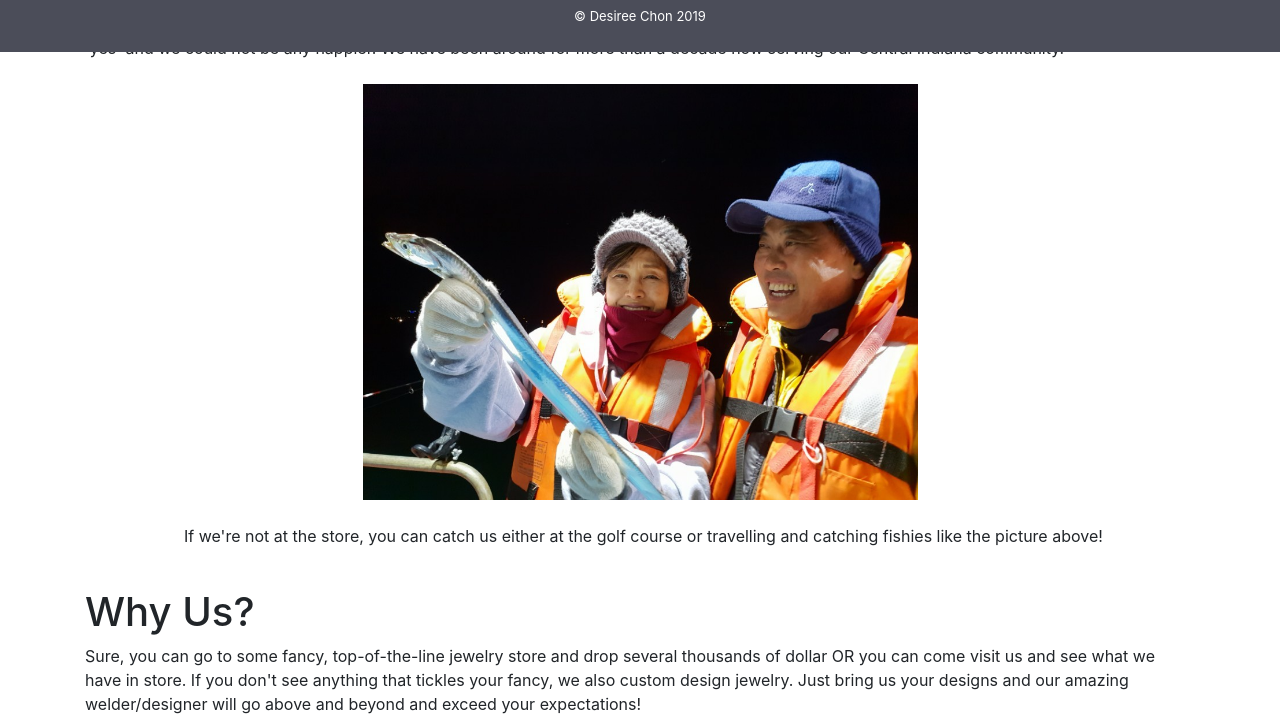
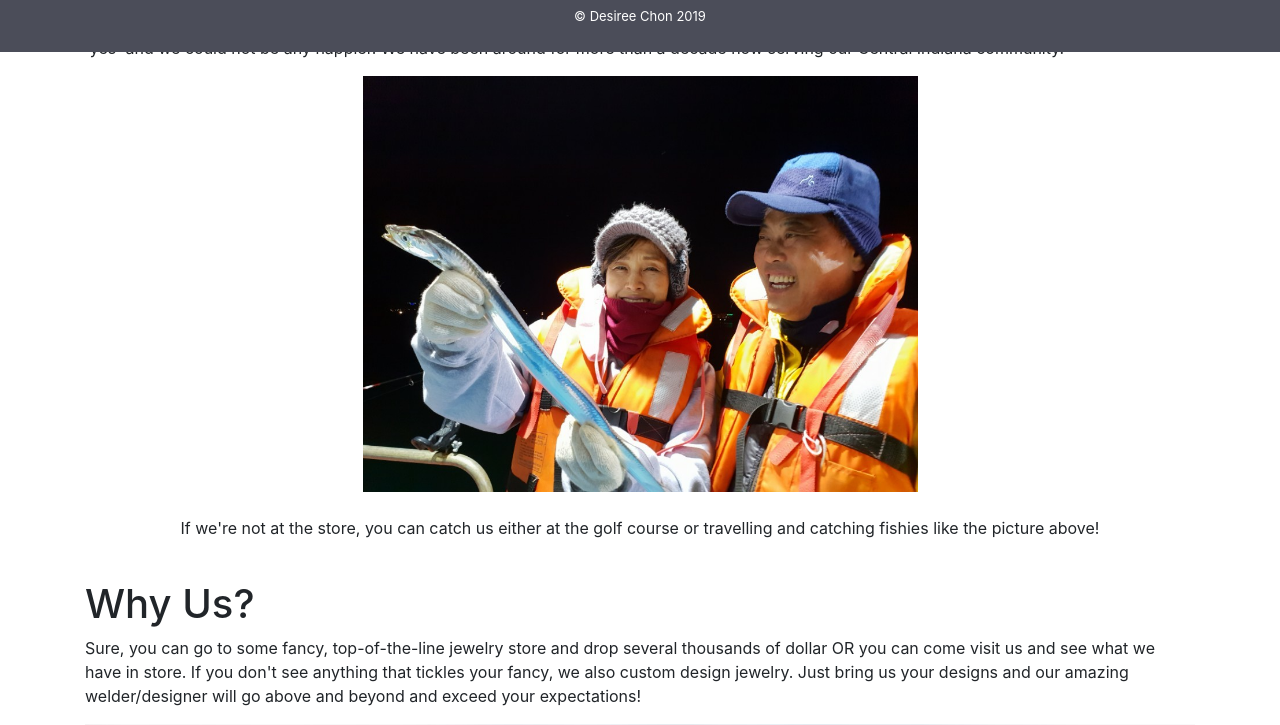
Before and after one commit to ddchon/happy_jewelry, a Django app: template happy_jewelry_proj/templates/happyjewelry_pages/home.html in a window 1280 px wide. Shown: the part 748-1473 px from the top of the page. Run offline with Django 3.2, Linux system fonts and the light colour scheme; the template is opened without the code that fills it, so the values that code supplies are empty; some libraries are stand-ins or nearby versions.

Commit message:
changed a bit of styling

```diff
--- a/happy_jewelry_proj/happyjewelry_pages/static/pages_styles.css
+++ b/happy_jewelry_proj/happyjewelry_pages/static/pages_styles.css
@@ -10,9 +10,8 @@
 
 #home_title {
     position: relative;
-    bottom: 100%;
     width: auto;
-    margin: auto;
+    margin: 40% 0% 25% 25%;
     text-align: center;
 }
 
--- a/happy_jewelry_proj/templates/happyjewelry_pages/home.html
+++ b/happy_jewelry_proj/templates/happyjewelry_pages/home.html
@@ -17,14 +17,11 @@
     <div class="abt_us">
         <div class="container">
                 <h1>Who Are We?</h1>
-                <p>We are a family owned jewelry store.  Born and raised in South Korea, we immigrated to the United States.  We tried our hands in many service jobs and nothing seemed to be the right fit.  A friend of ours knew someone who was selling their jewelry store and asked if we were interested.  We said 'yes' and we could not be any happier.  We have been around for more than a decade now serving our Central Indiana community.
-                <br>
-                <br>
+                <p>We are a family owned jewelry store.  Born and raised in South Korea, we immigrated to the United States.  We tried our hands in many service jobs and nothing seemed to be the right fit.  A friend of ours knew someone who was selling their jewelry store and asked if we were interested.  We said 'yes' and we could not be any happier.  We have been around for more than a decade now serving our Central Indiana community.</p>
                 <img src="static/img/umma_appa.jpg" style="display:block; margin-left:auto; margin-right:auto; width:50%; height:20%;">
                 <br>
-                &nbsp;&nbsp;&nbsp;&nbsp;&nbsp;&nbsp;&nbsp;&nbsp;&nbsp;&nbsp;&nbsp;&nbsp;&nbsp;&nbsp;&nbsp;&nbsp;&nbsp;&nbsp;&nbsp;&nbsp;&nbsp;
-                If we're not at the store, you can catch us either at the golf course or travelling and catching fishies like the picture above!
-                </p>
+                <p style="text-align:center;">If we're not at the store, you can catch us either at the golf course or travelling and catching fishies like the picture above!</p>
+
         </div>
     </div>
     <br>
```
